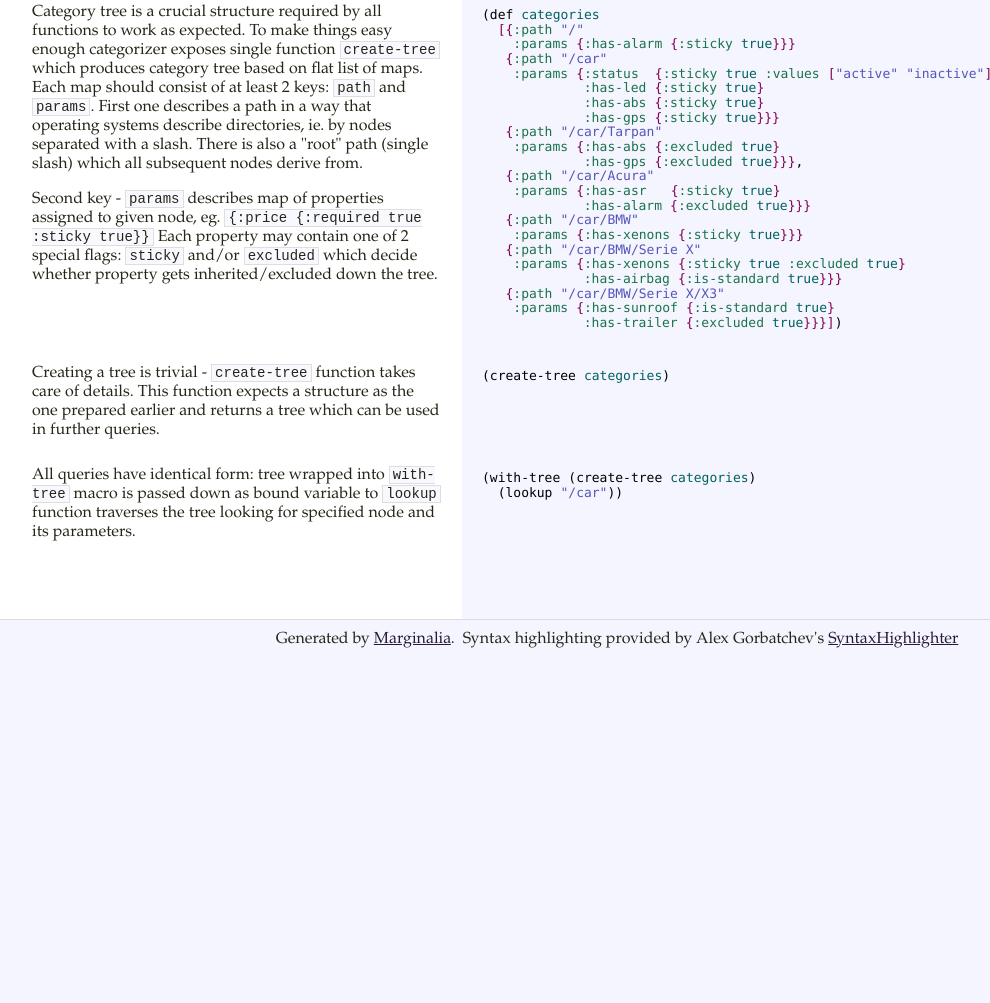
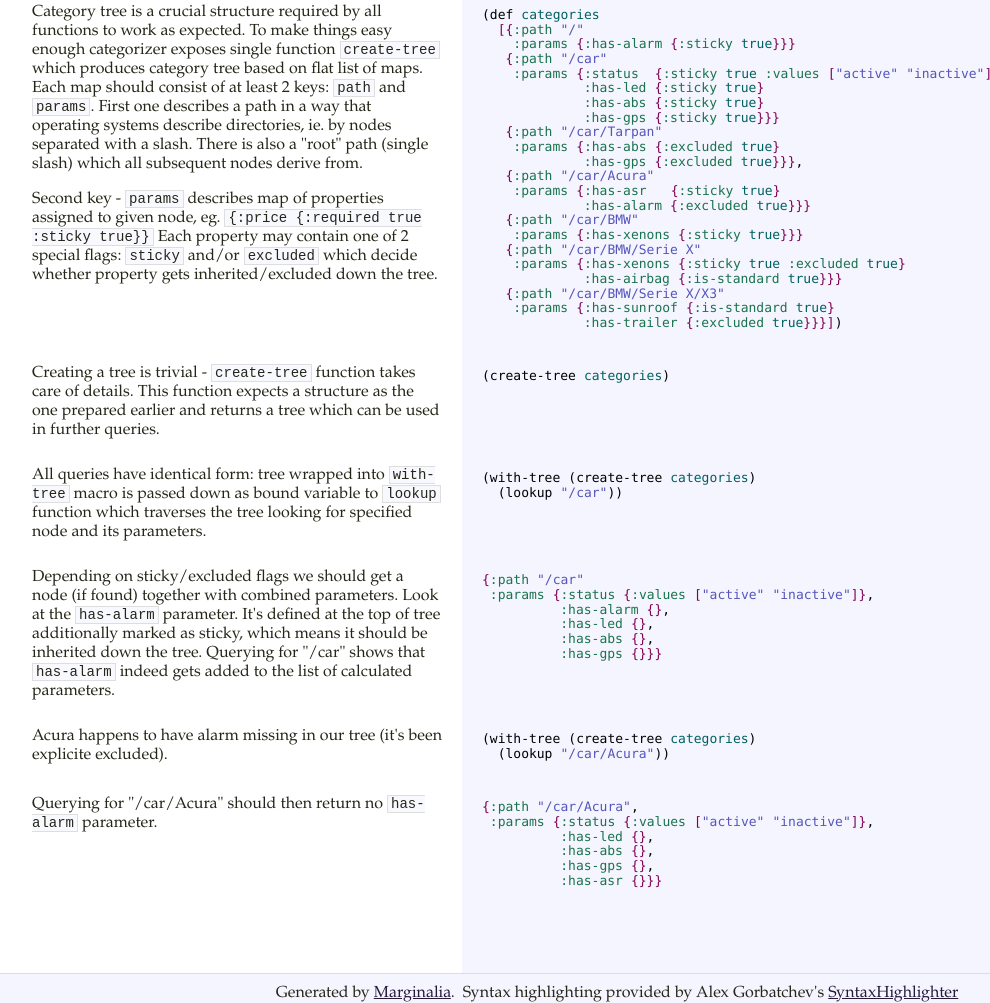
Before and after one commit to mbuczko/clj-categorizer, a plain HTML site: page docs/literate.html in a window 1280 px wide. Shown: the part 338-1341 px from the top of the page, without its empty margins (23-1013 px from the left). Before the commit the page ends 987 px from the top, so only its background shows below. Drawn offline with Linux system fonts and the light colour scheme.

Commit message:
documentation updated

```diff
--- a/docs/literate.html
+++ b/docs/literate.html
@@ -2903,9 +2903,25 @@ down the tree.</p>
              :has-trailer {:excluded true}}}])</pre></td></tr><tr><td class="docs"><p>Creating a tree is trivial - <code>create-tree</code> function takes care of details. This function expects
 a structure as the one prepared earlier and returns a tree which can be used in further queries.</p>
 </td><td class="codes"><pre class="brush: clojure">(create-tree categories)</pre></td></tr><tr><td class="docs"><p>All queries have identical form: tree wrapped into <code>with-tree</code> macro is passed down as bound variable
-to <code>lookup</code> function traverses the tree looking for specified node and its parameters.</p>
+to <code>lookup</code> function which traverses the tree looking for specified node and its parameters.</p>
 </td><td class="codes"><pre class="brush: clojure">(with-tree (create-tree categories)
-  (lookup &quot;/car&quot;))</pre></td></tr><tr><td class="spacer docs">&nbsp;</td><td class="codes" /></tr></table><div class="footer">Generated by <a href="https://github.com/gdeer81/marginalia">Marginalia</a>.&nbsp;&nbsp;Syntax highlighting provided by Alex Gorbatchev's <a href="http://alexgorbatchev.com/SyntaxHighlighter/">SyntaxHighlighter</a><div id="floating-toc"><ul><li class="floating-toc-li" id="floating-toc_categorizer.examples.tree">categorizer.examples.tree</li></ul></div></div><script type="text/javascript">SyntaxHighlighter.defaults['gutter'] = false;
+  (lookup &quot;/car&quot;))</pre></td></tr><tr><td class="docs"><p>Depending on sticky/excluded flags we should get a node (if found) together with combined parameters. Look at the <code>has-alarm</code> parameter. It's defined
+at the top of tree additionally marked as sticky, which means it should be inherited down the tree. Querying for "/car" shows that <code>has-alarm</code> indeed
+gets added to the list of calculated parameters.</p>
+</td><td class="codes"><pre class="brush: clojure">{:path &quot;/car&quot;
+ :params {:status {:values [&quot;active&quot; &quot;inactive&quot;]},
+          :has-alarm {},
+          :has-led {},
+          :has-abs {},
+          :has-gps {}}}</pre></td></tr><tr><td class="docs"><p>Acura happens to have alarm missing in our tree (it's been explicite excluded).</p>
+</td><td class="codes"><pre class="brush: clojure">(with-tree (create-tree categories)
+  (lookup &quot;/car/Acura&quot;))</pre></td></tr><tr><td class="docs"><p>Querying for "/car/Acura" should then return no <code>has-alarm</code> parameter.</p>
+</td><td class="codes"><pre class="brush: clojure">{:path &quot;/car/Acura&quot;,
+ :params {:status {:values [&quot;active&quot; &quot;inactive&quot;]},
+          :has-led {},
+          :has-abs {},
+          :has-gps {},
+          :has-asr {}}}</pre></td></tr><tr><td class="spacer docs">&nbsp;</td><td class="codes" /></tr></table><div class="footer">Generated by <a href="https://github.com/gdeer81/marginalia">Marginalia</a>.&nbsp;&nbsp;Syntax highlighting provided by Alex Gorbatchev's <a href="http://alexgorbatchev.com/SyntaxHighlighter/">SyntaxHighlighter</a><div id="floating-toc"><ul><li class="floating-toc-li" id="floating-toc_categorizer.examples.tree">categorizer.examples.tree</li></ul></div></div><script type="text/javascript">SyntaxHighlighter.defaults['gutter'] = false;
 SyntaxHighlighter.all();
 
 // hackity hack
```
Also changed, not shown: docs/scenario1.png, docs/scenario2.png, docs/scenario3.png, docs/scenario4.png, 4 other files.
